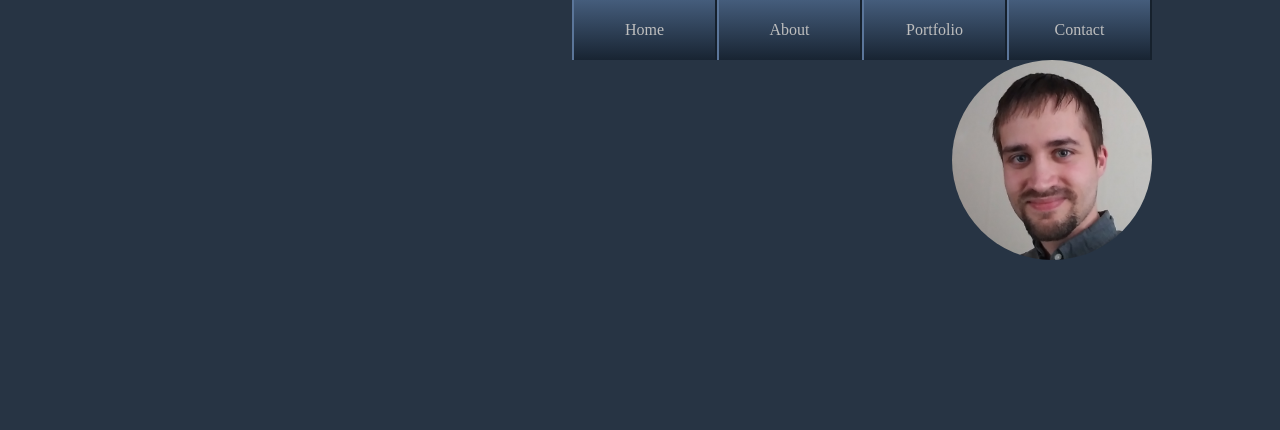
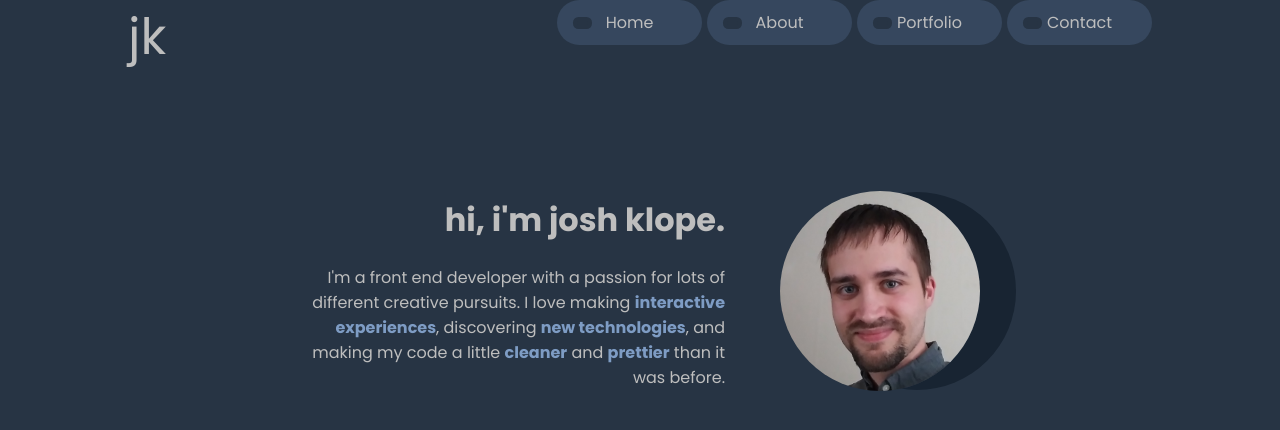
Before and after one commit to klope3/joshklope, a React (Create React App) app: page / in a window 1280 px wide. Shown: the top 430 px of the page. Built offline with nearby package versions, Linux system fonts and the light colour scheme.

Commit message:
Add content to Home; improve styles

```diff
--- a/public/index.html
+++ b/public/index.html
@@ -24,7 +24,10 @@
       work correctly both with client-side routing and a non-root public URL.
       Learn how to configure a non-root public URL by running `npm run build`.
     -->
-    <title>React App</title>
+    <link rel="preconnect" href="https://fonts.googleapis.com">
+    <link rel="preconnect" href="https://fonts.gstatic.com" crossorigin>
+    <link href="https://fonts.googleapis.com/css2?family=Poppins:wght@400;700&display=swap" rel="stylesheet">
+    <title>Josh Klope - Front End Developer</title>
   </head>
   <body>
     <noscript>You need to enable JavaScript to run this app.</noscript>
--- a/src/App.css
+++ b/src/App.css
@@ -13,6 +13,7 @@
   --code-editor-bg: rgb(34, 37, 45);
   --code-inline-bg: rgb(81, 86, 99);
   --font-color-base: rgb(190, 190, 190);
+  --font-color-strong: var(--alpha-6);
 
   --code-tab-size: 40px;
 
@@ -22,15 +23,26 @@
   --accent-mid: rgb(46, 125, 204);
   --accent-mid-text: rgb(198, 218, 238);
   --accent-mid-hover: rgb(80, 163, 247);
+
+  --hover-highlight-speed: 0.1s;
 }
 
 * {
   box-sizing: border-box;
+  font-family: 'Poppins', sans-serif;
+}
+
+h1, h2 {
+    text-transform: lowercase;
 }
 
 a {
   text-decoration: none;
   color: var(--font-color-base);
+}
+
+strong {
+  color: var(--font-color-strong);
 }
 
 body {
@@ -41,15 +53,27 @@ body {
   margin: auto;
 }
 
+header {
+  position: relative;
+}
+
 .portrait {
   border-radius: 300px;
   width: 200px;
   height: 200px;
   overflow: hidden;
   margin-left: auto;
+  box-shadow: 37px 0 0 -1px var(--alpha-1);
 }
 
 .portrait img {
   width: 115%;
   translate: -14px -30px;
 }
+
+.logo-container {
+  position: absolute;
+  top: 0;
+  left: 0;
+  font-size: 50px;
+}
--- a/src/App.js
+++ b/src/App.js
@@ -1,15 +1,20 @@
 import './App.css';
 import { Route, Routes } from 'react-router-dom';
-import Home from './pages/Home';
-import About from './pages/About';
-import Portfolio from './pages/Portfolio';
+import Home from './pages/Home/Home';
+import About from './pages/About/About';
+import Portfolio from './pages/Portfolio/Portfolio';
 import Navbar from './components/NavBar/NavBar';
-import Contact from './pages/Contact';
+import Contact from './pages/Contact/Contact';
 
 function App() {
   return (
     <div className="App">
-      <Navbar />
+      <header>
+        <div className="logo-container">
+          jk
+        </div>
+        <Navbar />
+      </header>
       <Routes>
         <Route path="/" element={<Home />} />
         <Route path="/about" element={<About />} />
--- a/src/components/NavBar/NavBar.css
+++ b/src/components/NavBar/NavBar.css
@@ -3,19 +3,25 @@ nav ul {
     padding: 0;
     margin: 0;
     justify-content: flex-end;
+    gap: 5px;
 }
 
 .navlink-li {
     list-style: none;
-    background-image: linear-gradient(var(--alpha-4), var(--alpha-1));
+    /* background-image: linear-gradient(var(--alpha-4), var(--alpha-1)); */
+    background-color: var(--alpha-3);
+    border-radius: 100px;
+    border: 2px solid transparent;
     width: 145px;
-    height: 60px;
-    text-align: center;
+    height: 45px;
+    /* text-align: center;
     border: 2px solid var(--alpha-5);
     border-right-color: rgb(22, 33, 45);
     border-top: none;
-    border-bottom: none;
+    border-bottom: none; */
     cursor: pointer;
+    position: relative;
+    transition: var(--hover-highlight-speed);
 }
 
 .navlink-li a {
@@ -26,6 +32,25 @@ nav ul {
     align-items: center;
 }
 
+.navlink-li a::before {
+    content: "";
+    background-color: var(--alpha-2);
+    height: 4px;
+    width: 11px;
+    border-radius: 100px;
+    position: absolute;
+    left: 18px;
+    top: 50%;
+    translate: 0 -50%;
+    box-shadow: 0 0 0 4px var(--alpha-2);
+    transition: var(--hover-highlight-speed);
+}
+
 .navlink-li:hover {
-    background-image: linear-gradient(var(--alpha-5), var(--alpha-2));
+    background-color: var(--alpha-4);
+    border-color: var(--accent-bright-hover);
 }
+
+.navlink-li:hover a::before {
+    background-color: var(--accent-bright-hover);
+}
--- a/src/components/constants.js
+++ b/src/components/constants.js
@@ -1,2 +1,2 @@
-const introBriefHeading = "Hi, I'm Josh Klope.";
-const introBrief = "I'm a front end developer with a passion for lots of different creative pursuits. I love making interactive experiences, discovering new technologies, and making my code a little cleaner and prettier than it was before.";
+export const introBriefHeading = "Hi, I'm Josh Klope.";
+export const introBrief = <p>I'm a front end developer with a passion for lots of different creative pursuits. I love making <strong>interactive experiences</strong>, discovering <strong>new technologies</strong>, and making my code a little <strong>cleaner</strong> and <strong>prettier</strong> than it was before.</p>;
--- a/src/pages/Home.js
+++ /dev/null
@@ -1,16 +0,0 @@
-import React from "react";
-import portrait from "../assets/images/joshklope.jpg";
-
-class Home extends React.Component {
-    render() {
-        return (
-            <div>
-                <div className="portrait">
-                    <img src={portrait} />
-                </div>
-            </div>
-        )
-    }
-}
-
-export default Home;
--- /dev/null
+++ b/src/pages/Home/Home.css
@@ -0,0 +1,12 @@
+.hero-area {
+    display: flex;
+    height: 491px;
+    align-items: center;
+    justify-content: center;
+    gap: 55px;
+}
+
+.hero-area-text-container {
+    width: 425px;
+    text-align: right;
+}
--- /dev/null
+++ b/src/pages/Home/Home.js
@@ -0,0 +1,26 @@
+import React from "react";
+import portrait from "../../assets/images/joshklope.jpg";
+import { introBrief, introBriefHeading } from "../../components/constants";
+import "./Home.css";
+
+class Home extends React.Component {
+    render() {
+        return (
+            <div>
+                <div className="hero-area">
+                    <div className="hero-area-text-container">
+                        <h1>{introBriefHeading}</h1>
+                        {introBrief}
+                    </div>
+                    <div>
+                        <div className="portrait">
+                            <img src={portrait} />
+                        </div>
+                    </div>
+                </div>
+            </div>
+        )
+    }
+}
+
+export default Home;
```
Also changed, not shown: src/pages/About/About.js (renamed from src/pages/About.js), src/pages/Contact/Contact.js (renamed from src/pages/Contact.js), src/pages/Portfolio/Portfolio.js (renamed from src/pages/Portfolio.js).
